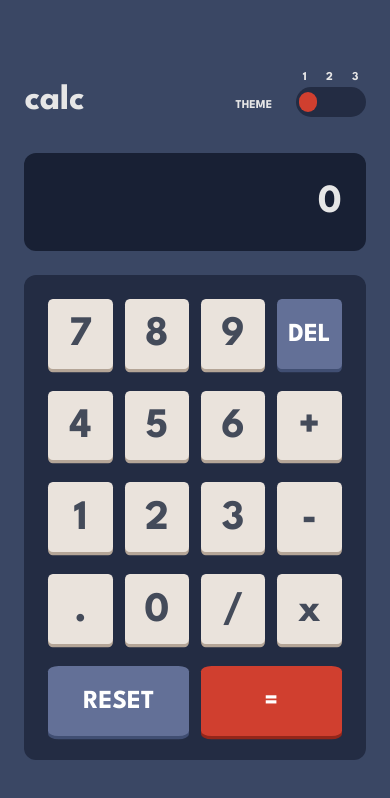
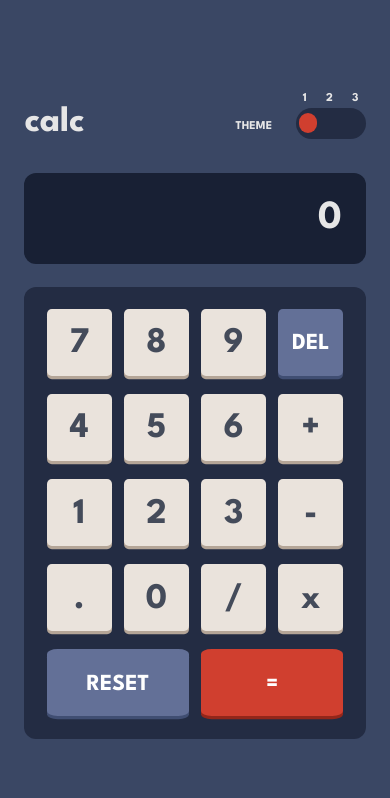
Before and after one commit to NERO-FAN/Responsive_React_Calculator, a React (Create React App) app: page / in a window 390 px wide. Shown: the top 798 px of the page. Built offline with nearby package versions, Linux system fonts and the light colour scheme.

Commit message:
Fixed a media query issue where smaller viewport was not being utilized

```diff
--- a/src/App.css
+++ b/src/App.css
@@ -15,12 +15,12 @@
     font-family: 'League Spartan', sans-serif;
 
     @media (max-width: 399px) {
-      height: 87.5%;
+      height: 75%;
       width: 87.5%;
       row-gap: 3.5%;
     }
 
-    @media (max-width: 568px) {
+    @media (min-width: 400px) and (max-width: 568px)  {
       height: 80%;
       width: 87.5%;
       row-gap: 3.5%;
--- a/src/components/Keypad.scss
+++ b/src/components/Keypad.scss
@@ -9,10 +9,10 @@
 
   @media (max-width: 399px) {
     padding: 6.5%;
-    row-gap: 100rem;
+    row-gap: 4.5%;
   }
 
-  @media (max-width: 568px) {
+  @media (min-width: 400px) and (max-width: 568px) {
     padding: 7%;
     row-gap: 5%;
   }
--- a/src/components/RenderKeyRows.scss
+++ b/src/components/RenderKeyRows.scss
@@ -28,7 +28,7 @@
         font-size: 36px;
       }
 
-      @media (max-width: 568px) {
+      @media (min-width: 400px) and (max-width: 568px) {
         border-radius: 7.5%;
         font-size: 42px;
       }
@@ -56,7 +56,7 @@
         font-size: 23px;
       }
 
-      @media (max-width: 568px) {
+      @media (min-width: 400px) and (max-width: 568px) {
         font-size: 26px;
       }
 
```
